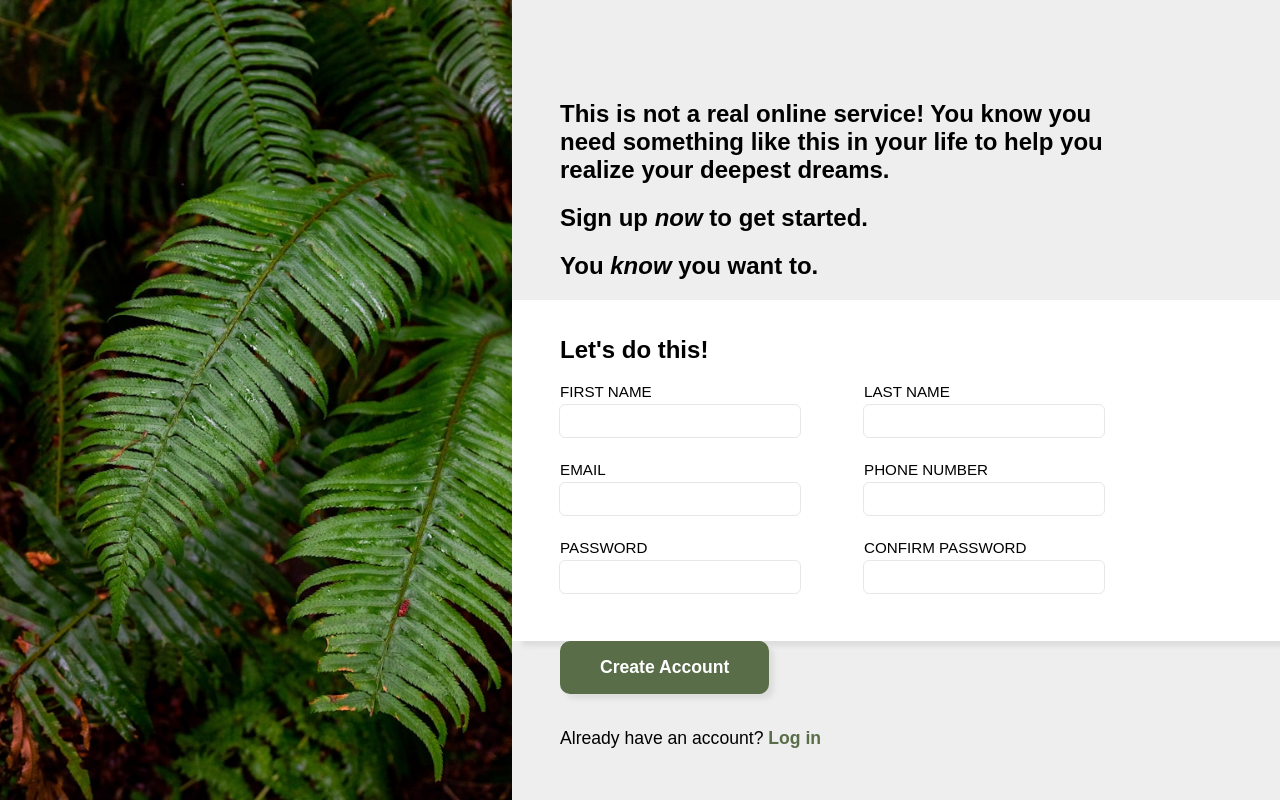
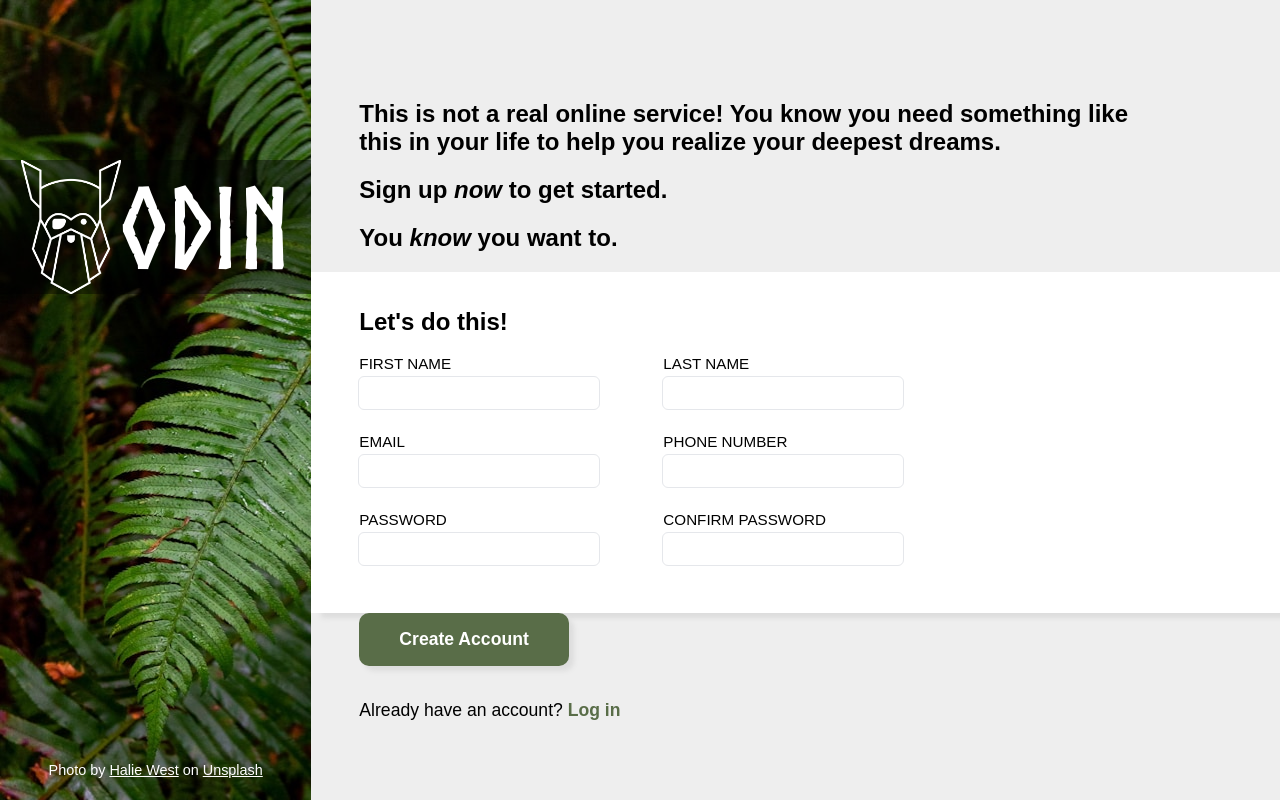
Before and after one commit to shonebinu/sign_up_form, a plain HTML site: page index.html in a window 1280 px wide. Drawn offline with Linux system fonts and the light colour scheme.

Commit message:
add: finished

```diff
--- a/index.html
+++ b/index.html
@@ -10,7 +10,18 @@
 </head>
 
 <body>
-  <img src="assets/halie-west-25xggax4bSA-unsplash.jpg" alt="lush green image">
+  <figure>
+    <div class="containerLogo">
+      <div>
+        <img src="./assets/odin-lined.png" alt="TOP logo">
+        <span>ODIN</span>
+      </div>
+    </div>
+    <div class="credits">
+      <p>Photo by <a href="https://unsplash.com/@haliewestphoto">Halie West</a> on <a
+          href="https://unsplash.com/photos/green-leaf-plant-in-close-up-photography-25xggax4bSA">Unsplash</a></p>
+    </div>
+  </figure>
   <main>
     <div>
       <h2>This is not a real online service! You know you need something like this in your life to help you realize your
--- a/styles.css
+++ b/styles.css
@@ -1,3 +1,10 @@
+@font-face {
+  font-family: 'norsebold';
+  src: url('./assets/norse-bold-webfont.woff2') format('woff2');
+  font-weight: normal;
+  font-style: normal;
+}
+
 * {
   box-sizing: border-box;
 }
@@ -9,9 +16,54 @@ body {
   display: flex;
   flex-direction: row;
 
-  img {
+  figure {
+    background-image: url("./assets/halie-west-25xggax4bSA-unsplash.jpg");
     width: 40vw;
     object-fit: cover;
+    margin: 0;
+    position: relative;
+
+    .containerLogo {
+      background-color: #00000070;
+      position: absolute;
+      top: 20%;
+      width: 100%;
+
+
+      div {
+        display: flex;
+        justify-content: center;
+        align-items: center;
+
+        img {
+          width: 100px;
+        }
+
+        span {
+          font-family: norsebold;
+          font-size: 7rem;
+          color: white;
+        }
+      }
+    }
+
+    .credits {
+      position: absolute;
+      width: 100%;
+      display: flex;
+      justify-content: center;
+      align-items: center;
+      bottom: 1vh;
+
+      p {
+        color: white;
+        font-size: .9rem;
+
+        a {
+          color: white;
+        }
+      }
+    }
   }
 
   main {
```
Also changed, not shown: assets/norse-bold-webfont.woff2 (added).
